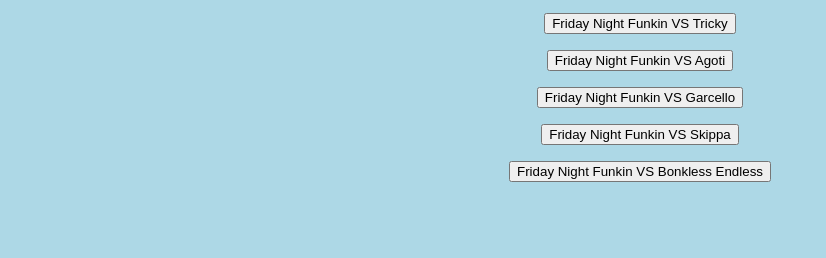
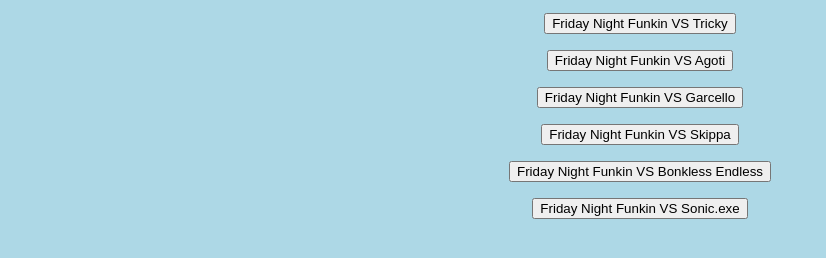
Before and after one commit to TheMonkeExe/Palblock-FNF, a plain HTML site: page index.html in a window 1280 px wide. Shown: the part 130-388 px from the top of the page, without its empty margins (0-826 px from the left). Drawn offline with Linux system fonts and the light colour scheme.

Commit message:
Update index.html

```diff
--- a/index.html
+++ b/index.html
@@ -60,6 +60,12 @@ body {
     <input type="submit" value="Friday Night Funkin VS Bonkless Endless" />
 </form>
 
+<p></p>
+
+<form action="https://themonkeexe.github.io/fnf-vs-sonic-exe-palblock/">
+    <input type="submit" value="Friday Night Funkin VS Sonic.exe" />
+</form>
+
 </center>
 
 </body>
```
